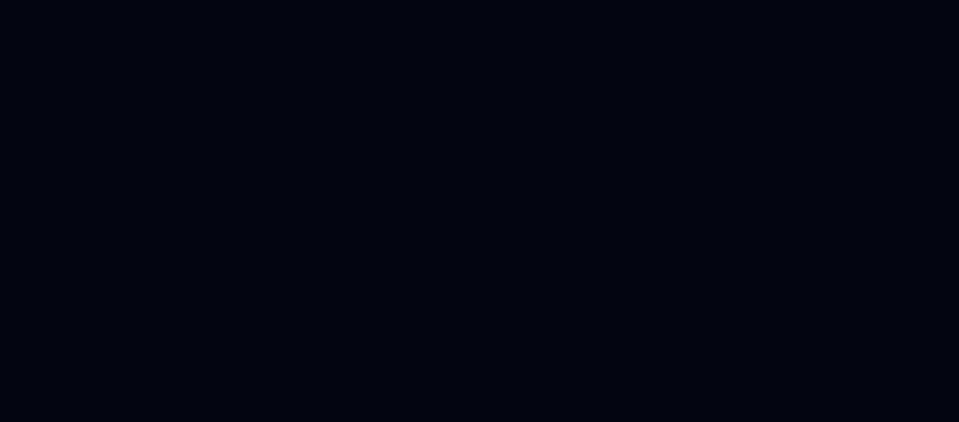
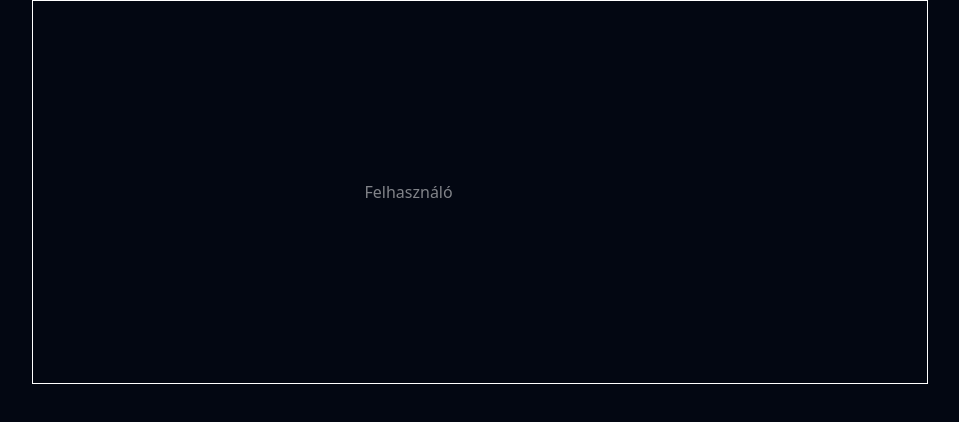
Before and after one commit to Jedlik202513A/Projektnap_JedlikBufe, a Nuxt app in the folder frontend/: page /login in a window 1280 px wide. Before the commit this address had no page. Shown: the top 422 px of the page, without its empty margins (160-1119 px from the left). Built offline with nearby package versions, Linux system fonts and the light colour scheme.

Commit message:
Login megkezdése

```diff
--- a/frontend/app/pages/index.vue
+++ b/frontend/app/pages/index.vue
@@ -1,5 +1,4 @@
 <script setup lang="ts">
-
 </script>
 
 <template>
--- /dev/null
+++ b/frontend/app/pages/login.vue
@@ -0,0 +1,17 @@
+<script setup lang="ts">
+definePageMeta({
+  layout: 'blank'
+})
+
+
+</script>
+
+<template>
+    <div class="max-w-4xl h-96 border mx-auto border-white flex justify-center items-center">
+        <input type="text" placeholder="Felhasználó" class="max-w-150 h-15">
+    </div>
+</template>
+
+
+<style scoped>
+</style>
```
